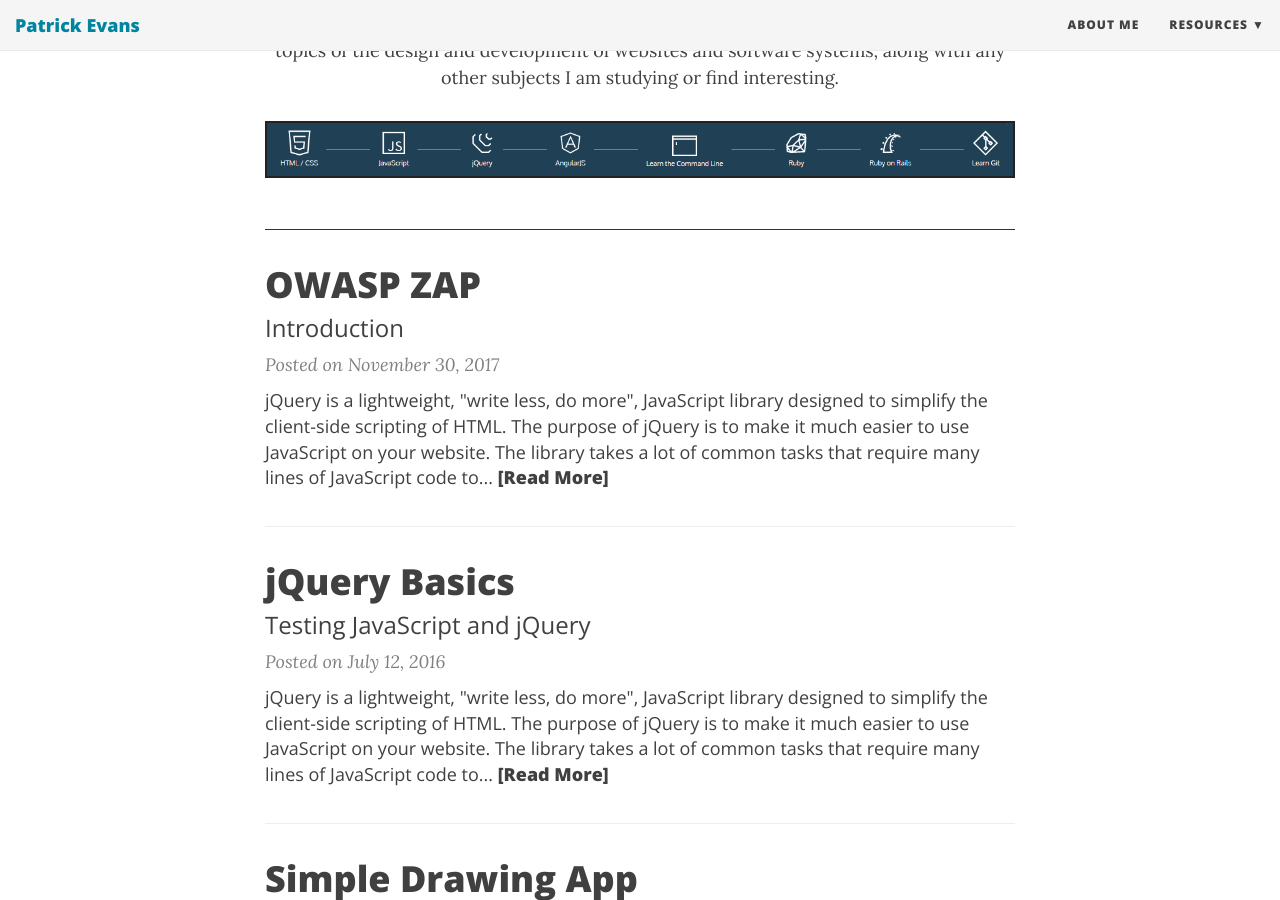
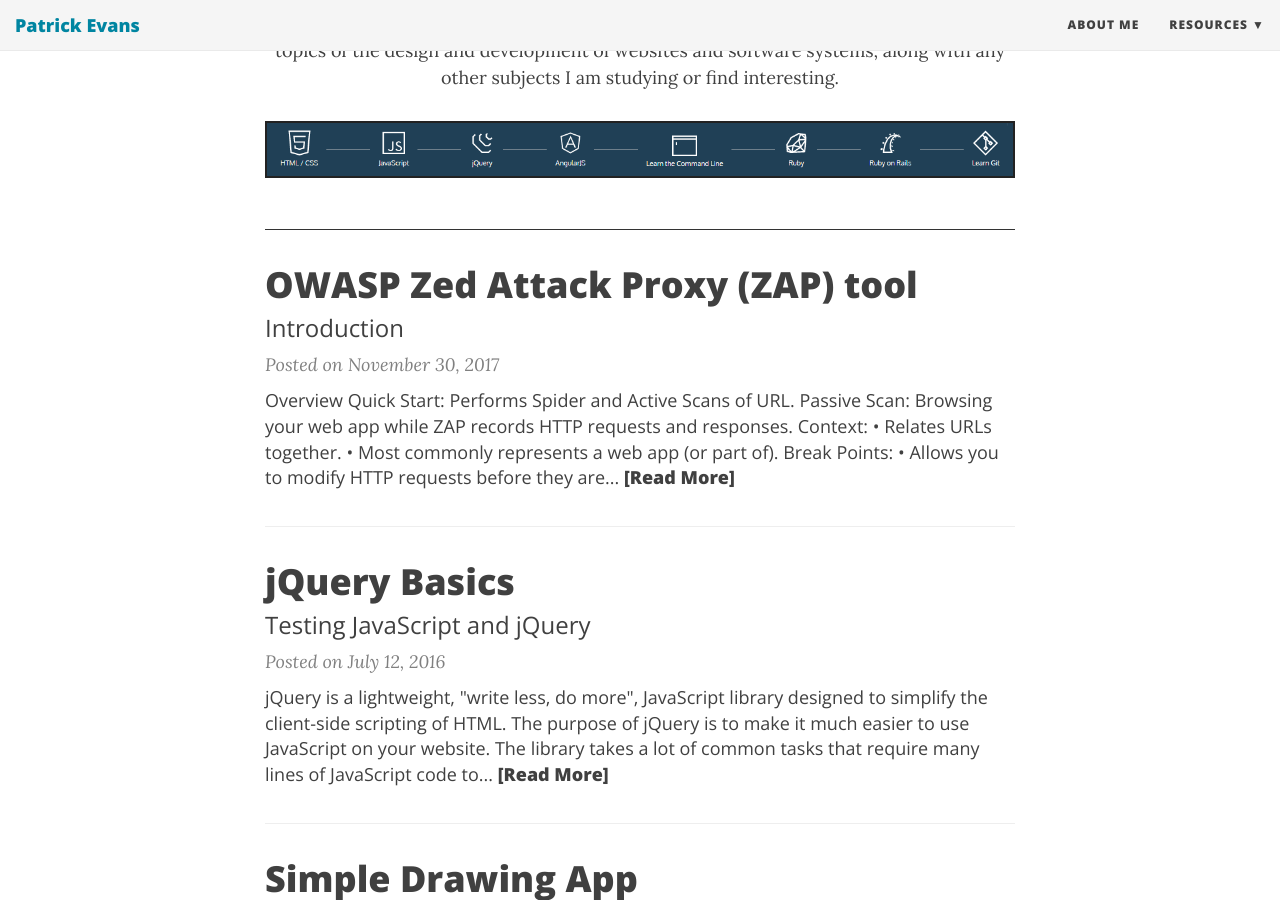
Before and after one commit to patevs/old_blog, a Jekyll site: the page built from index.html, in a window 1280 px wide and 900 px high, scrolled down 908 px. Built offline with Jekyll 4.4.1, drawn with Linux system fonts in a browser that asks for light colours; nearby versions of some CDN libraries; the list of posts is cut into pages by our own code.

Commit message:
updating owasp-zap post

```diff
--- a/_posts/2017-11-30-owasp-zap.md
+++ b/_posts/2017-11-30-owasp-zap.md
@@ -1,17 +1,29 @@
 ---
 layout: post
-title: OWASP ZAP
+title: OWASP Zed Attack Proxy (ZAP) tool
 subtitle: Introduction
 ---
 
 <div style="border-bottom:1px solid black">
-<i>jQuery</i> is a lightweight, <i>"write less, do more"</i>, JavaScript library designed to simplify the client-side scripting of HTML. The purpose of jQuery is to make it much easier to use JavaScript on your website.
+<i>Overview</i>
 
-<br>
-The library takes a lot of common tasks that require many lines of JavaScript code to accomplish, and wraps them into methods that you can call with a single line of code.
+Quick Start:	Performs Spider and Active Scans of URL.
+Passive Scan:	Browsing your web app while ZAP records HTTP requests and responses.
+Context:
+•	Relates URLs together.
+•	Most commonly represents a web app (or part of).
+Break Points:
+•	Allows you to modify HTTP requests before they are sent to the server.
+•	One potential way to inject SQL or potential XSS.
+Custom Break Points:
+•	Allow you to break on a given string or regex.
+Active Scan:
+•	Finds vulnerabilities to known attacks.
+•	Can miss logical vulnerabilities such as broken access control.
+Scan Policies:
+•	Define the rules that are run during an active scan.
+•	Can define custom tests.
 
-<br>
-jQuery also simplifies a lot of the complicated things from JavaScript, like AJAX calls and DOM manipulation.
 
 <p style="text-align:center"> More information on<a href="http://patevs.github.io/2016-07-03-javascript-basics/"> JavaScript</a></p>
 
```
